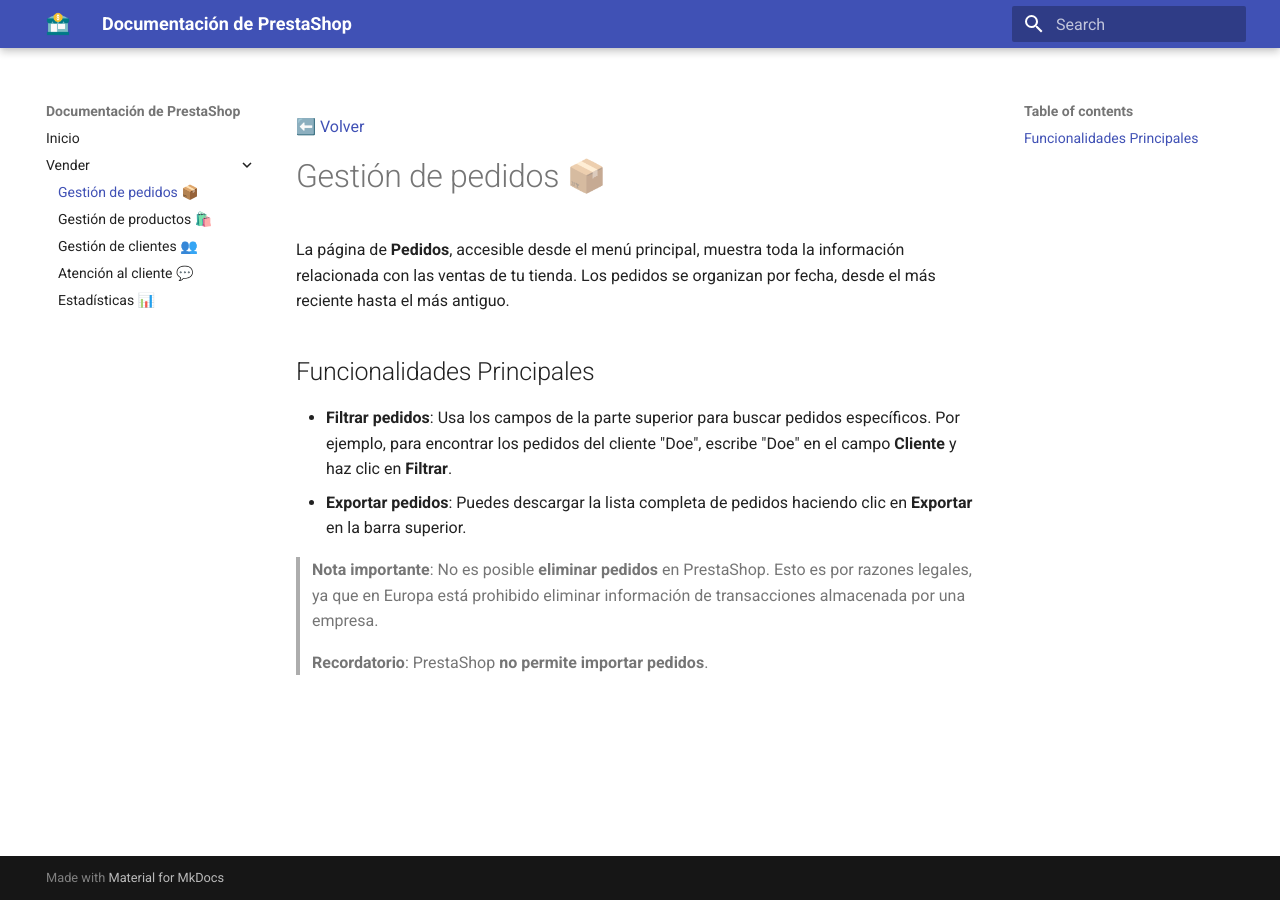
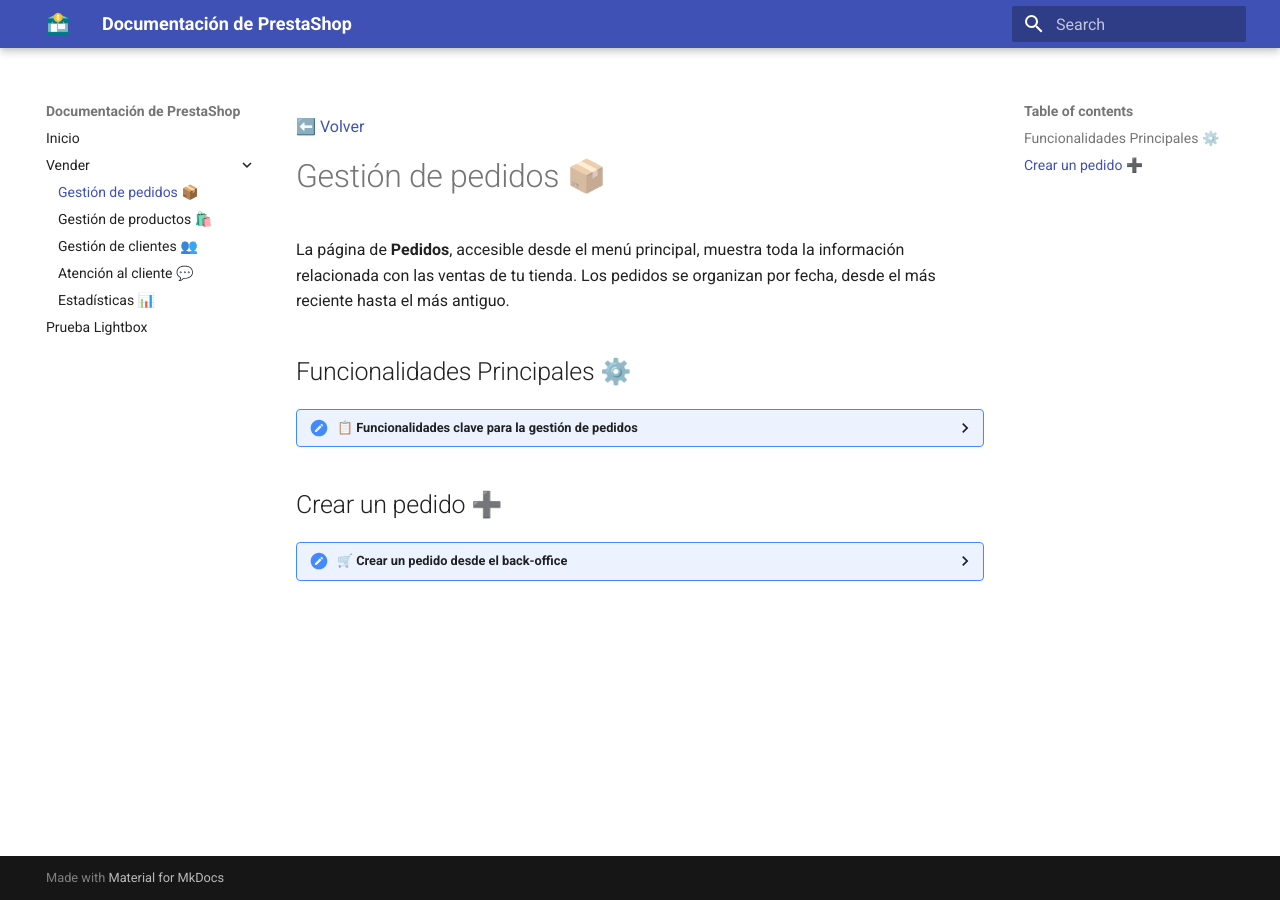
Before and after one commit to hztpserg/prestashop-doc-pages, an MkDocs documentation site: the page built from docs/gestion_pedidos.md, in a window 1280 px wide. Built offline with MkDocs 1.6.1 and Material for MkDocs 9.7.7, drawn with Linux system fonts in a browser that asks for light colours.

Commit message:
Actualizacion del segundo dia

```diff
--- a/docs/gestion_pedidos.md
+++ b/docs/gestion_pedidos.md
@@ -4,11 +4,33 @@
 
 La página de **Pedidos**, accesible desde el menú principal, muestra toda la información relacionada con las ventas de tu tienda. Los pedidos se organizan por fecha, desde el más reciente hasta el más antiguo.
 
-## Funcionalidades Principales
+## Funcionalidades Principales ⚙️ <a href="funcionalidades-principales" id="funcionalidades-principales"></a>
 
-- **Filtrar pedidos**: Usa los campos de la parte superior para buscar pedidos específicos. Por ejemplo, para encontrar los pedidos del cliente "Doe", escribe "Doe" en el campo **Cliente** y haz clic en **Filtrar**.
-- **Exportar pedidos**: Puedes descargar la lista completa de pedidos haciendo clic en **Exportar** en la barra superior.
+<details markdown="1">
+  <summary>📋 Funcionalidades clave para la gestión de pedidos</summary>
 
-> **Nota importante**: No es posible **eliminar pedidos** en PrestaShop. Esto es por razones legales, ya que en Europa está prohibido eliminar información de transacciones almacenada por una empresa.
+  - **Filtrar pedidos**: Usa el campo de búsqueda en la parte superior para encontrar pedidos específicos. Por ejemplo, escribe "Doe" en el campo **Cliente** y haz clic en **Filtrar**.
+  - **Exportar pedidos**: Descarga la lista completa de pedidos haciendo clic en **Exportar** en la barra superior.
 
-> **Recordatorio**: PrestaShop **no permite importar pedidos**.
+  > **Nota importante**: No se pueden **eliminar pedidos** en PrestaShop debido a regulaciones legales en Europa.
+
+  > **Recordatorio**: PrestaShop **no permite importar pedidos**.
+
+  [![Captura de gestión de pedidos](assets/Vender_01_001.png)](assets/Vender_01_001.png)
+
+</details>
+
+## Crear un pedido ➕ <a href="pedidos-crearunpedido" id="pedidos-crearunpedido"></a>
+
+<details markdown="1">
+  <summary>🛒 Crear un pedido desde el back-office</summary>
+
+  PrestaShop permite crear un pedido desde el back-office, útil cuando un cliente necesita ayuda para completar su compra.
+
+  1. **Añadir nuevo pedido**: Haz clic en "Añadir nuevo pedido" y busca al cliente por nombre, apellido o email. Si el cliente no tiene cuenta, usa el botón "Añadir cliente" para crear una nueva.
+  2. **Seleccionar dirección**: Asegúrate de registrar la dirección del cliente. Usa "Añadir nueva dirección" si es necesario.
+  3. **Elegir productos**: Busca productos y agrégalos al carrito. Puedes elegir combinaciones de productos y ver el stock disponible para informar al cliente.
+  4. **Aplicar descuento**: Añade un cupón de descuento o crea uno nuevo si es necesario.
+  5. **Dirección de envío y facturación**: Selecciona las direcciones para el envío y la facturación, o crea nuevas según sea necesario.
+
+</details>
--- a/mkdocs.yml
+++ b/mkdocs.yml
@@ -1,7 +1,9 @@
 site_name: "Documentación de PrestaShop"
 
 theme:
-  name: material  # O cualquier otro tema que prefieras, por ejemplo "readthedocs"
+  name: material
+  features:
+    - content.image.lightbox
   logo: assets/logo.png  # Asegúrate de que la ruta al archivo sea correcta
   favicon: assets/favicon.ico  # Asegúrate de que la ruta al archivo sea correcta
 
@@ -18,3 +20,4 @@
       - Gestión de clientes 👥: gestion_clientes.md
       - Atención al cliente 💬: atencion_cliente.md
       - Estadísticas 📊: estadisticas.md
+  - Prueba Lightbox: test.md
```
Also changed, not shown: docs/test.md (added, +5 -0 lines), docs/assets/Vender_01_001.png (added).
